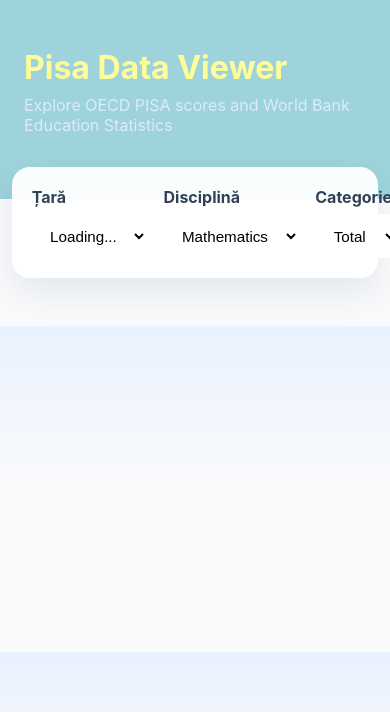
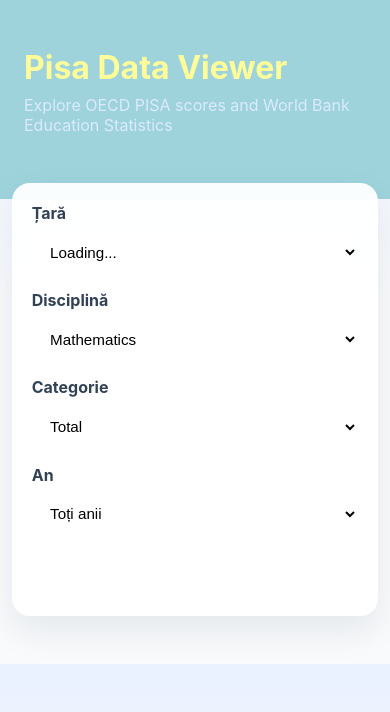
Before and after one commit to madabitiusca/PIV-PISA-Results-Visualizer---Magdala, a PHP site: page / in a window 390 px wide; the page is wider, and only the part inside the window is pictured. Shown: the top 712 px of that part. Run offline with PHP 8.4, Linux system fonts and the light colour scheme.

Commit message:
css - repsonsive page

```diff
--- a/Frontend/css/style.css
+++ b/Frontend/css/style.css
@@ -84,3 +84,19 @@ button {
 button:hover {
     background: var(--blue-dark);
 }
+
+@media (max-width: 900px) {
+    .filters,
+    .cards {
+        grid-template-columns: 1fr;
+    }
+
+    .container {
+        margin-top: -1rem;
+    }
+
+    table {
+        display: block;
+        overflow-x: auto;
+    }
+}
```
